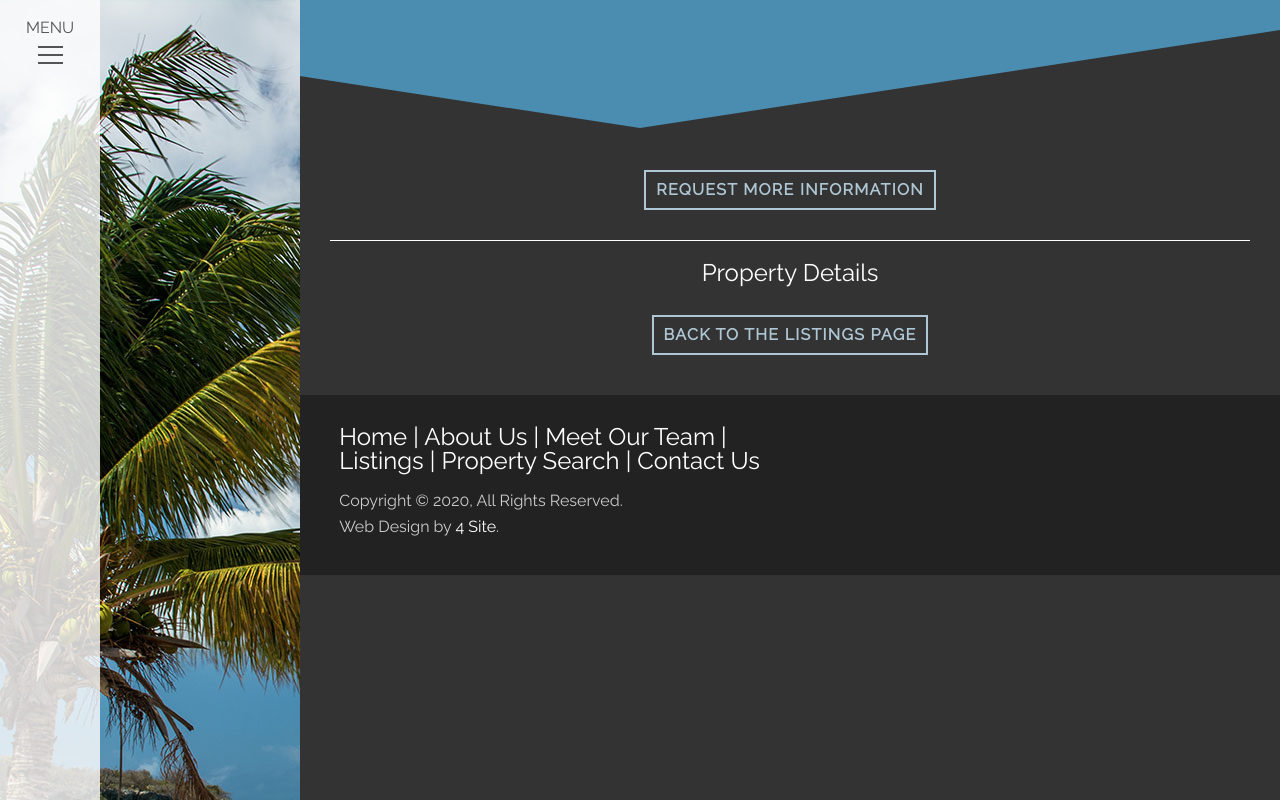
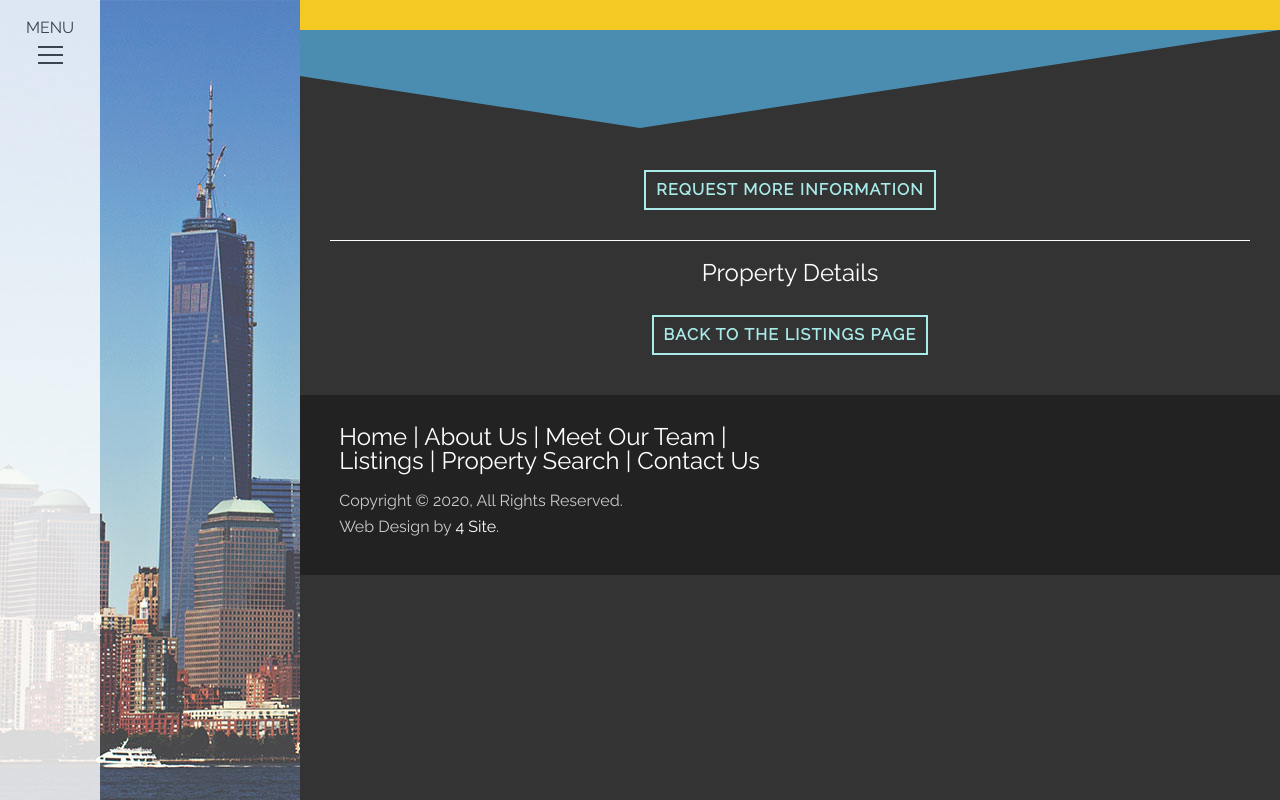
Before and after one commit to kimlarocca/century21mariek, a PHP site: page /listing-details.php in a window 1280 px wide. Run offline with PHP 8.4, Linux system fonts and the light colour scheme; data that the repository does not hold is empty; some libraries are stand-ins or nearby versions.

Commit message:
updated styles

```diff
--- a/styles/WickedNav.css
+++ b/styles/WickedNav.css
@@ -59,7 +59,7 @@ body {
 	height: 100%;
 }
 a, a:visited {
-	color:#afc7d4;
+	color:#A8EBE9;
 	text-decoration:none;
 }
 hr {
@@ -91,8 +91,8 @@ html, body {
 }
 /* button styles */
 .wickedForm input[type=submit], .button {
-	border:2px #afc7d4 solid;
-	color:#afc7d4!important; border-radius:0;
+	border:2px #A8EBE9 solid;
+	color:#A8EBE9!important; border-radius:0;
 	text-transform:uppercase;
 	cursor:pointer; display:inline-block;
 	padding:10px; margin:10px;
@@ -121,7 +121,7 @@ form { margin:auto; padding-top:20px; }
 }
 .wickedForm input[type="text"]:focus, .wickedForm textarea:focus {
   outline: none;
-  border-bottom: solid 3px #afc7d4;
+  border-bottom: solid 3px #A8EBE9;
 }
 /* NAVIGATION */
 .wn_containerWrapper {
@@ -155,7 +155,7 @@ form { margin:auto; padding-top:20px; }
 	left: 0;
 	bottom: 0;
 	position: fixed;
-	font-size: 3.5em;
+	font-size: 3.0em;
 	margin-left: 22px; /* set this to 1/2 of the .wn_container width minus 1/2 of the font size to center it */
 	color: #333;
 	/* ROTATE TEXT from CSS Tricks */
@@ -311,11 +311,11 @@ form { margin:auto; padding-top:20px; }
 }
 /* HEADER */
 .header {
-	background-color: #4b8db1;
+	background-color: #f5c924;
 	padding: 30px 30px 0 330px;
 }
 .header h1 {
-	color: #fff;
+	color: #000;
 	font-size: 3.5em;
 	text-align: center;
 	margin: 0;   text-transform: uppercase;
@@ -341,7 +341,7 @@ form { margin:auto; padding-top:20px; }
 	margin-bottom: 15px; line-height:1.2em;
 }
 .content a, .content a:visited, .content a:active {
-	color: #afc7d4;
+	color: #A8EBE9;
 	text-decoration: none;
 }
 /* FOOTER */
```
Also changed, not shown: images/CENTURY21.png (added), images/hero-vertical.jpg.
